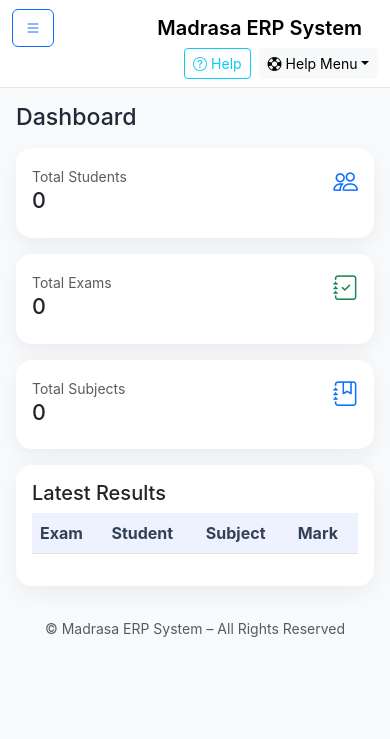
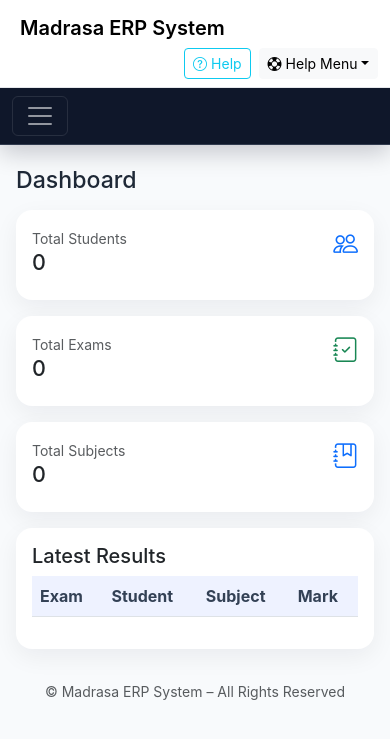
Before and after one commit to Sareef6235/mal, a PHP site: page /pages/dashboard.php in a window 390 px wide. Shown: the top 739 px of the page. Run offline with PHP 8.4, Linux system fonts and the light colour scheme; lists and menus that the app fills with data are empty; some libraries are stand-ins or nearby versions.

Commit message:
Redesign navigation into responsive grouped dropdown navbar

```diff
--- a/assets/css/admin.css
+++ b/assets/css/admin.css
@@ -35,3 +35,19 @@ body{background:var(--bg);color:var(--text);font-family:Inter,system-ui,-apple-s
 .comment-card{background:#fff;border:1px solid #e2e8f0;border-radius:14px;box-shadow:0 6px 20px rgba(2,6,23,.04);transition:all .2s ease}
 .comment-card:hover{transform:translateY(-2px);box-shadow:0 12px 24px rgba(59,130,246,.12)}
 .progress{background:#e2e8f0}
+
+.erp-nav{position:sticky;top:64px;z-index:1035;background:#0f172a;border-bottom:1px solid rgba(148,163,184,.25);box-shadow:0 8px 24px rgba(2,6,23,.2)}
+.erp-nav .nav-link{color:#e2e8f0!important;padding:.65rem .8rem;border-radius:.55rem;font-weight:500;transition:all .25s ease}
+.erp-nav .nav-item:hover>.nav-link,.erp-nav .active-group>.nav-link{background:rgba(59,130,246,.22);color:#fff!important}
+.erp-nav .dropdown-menu{display:block;opacity:0;visibility:hidden;transform:translateY(12px);transition:opacity .25s ease,transform .25s ease,visibility .25s ease;pointer-events:none;margin-top:.35rem;border:1px solid #dbeafe;border-radius:.7rem;max-height:65vh;overflow:auto}
+.erp-nav .dropdown-item{border-radius:.5rem;padding:.45rem .75rem;transition:all .2s ease}
+.erp-nav .dropdown-item:hover,.erp-nav .dropdown-item.active{background:#eff6ff;color:#1d4ed8}
+.erp-nav .dropdown-item.is-checked{background:#dbeafe;color:#1e3a8a;font-weight:600}
+.erp-nav .dropdown-item.is-checked::after{content:"•";float:right;color:#1d4ed8;font-size:1.2rem;line-height:1}
+.nav-search-group{min-width:min(100%,280px)}
+.nav-search-group .input-group-text{background:#1e293b;color:#cbd5e1;border-color:#334155}
+.nav-search-group .form-control{background:#0b1220;color:#e2e8f0;border-color:#334155}
+.nav-search-group .form-control::placeholder{color:#94a3b8}
+.nav-search-group .form-control:focus{box-shadow:none;border-color:#60a5fa}
+@media(min-width:1200px){.erp-nav .dropdown:hover>.dropdown-menu,.erp-nav .dropdown-menu.show{opacity:1;visibility:visible;transform:translateY(0);pointer-events:auto}}
+@media(max-width:1199px){.erp-nav{top:64px}.erp-nav .navbar-collapse{padding:1rem 0}.erp-nav .dropdown-menu{display:none;opacity:1;visibility:visible;transform:none;pointer-events:auto;max-height:320px}.erp-nav .dropdown-menu.show{display:block}.erp-nav .nav-link{padding:.6rem .75rem}.content-wrap{margin-top:.35rem}}
--- a/assets/js/admin.js
+++ b/assets/js/admin.js
@@ -1,8 +1,6 @@
 document.addEventListener('DOMContentLoaded',()=>{
   document.querySelectorAll('[data-bs-toggle="tooltip"]').forEach(el=>new bootstrap.Tooltip(el));
-  const sidebar=document.getElementById('sidebarNav');
-  const tgl=document.getElementById('sidebarToggle');
-  if(tgl&&sidebar) tgl.addEventListener('click',()=>sidebar.classList.toggle('open'));
+
   document.querySelectorAll('[data-table-search]').forEach(inp=>{
     const table=document.querySelector(inp.dataset.tableSearch);
     if(!table) return;
@@ -11,6 +9,22 @@ document.addEventListener('DOMContentLoaded',()=>{
       table.querySelectorAll('tbody tr').forEach(tr=>tr.style.display=tr.innerText.toLowerCase().includes(q)?'':'none');
     });
   });
+
+  const menuSearch=document.getElementById('menuSearch');
+  if(menuSearch){
+    menuSearch.addEventListener('input',()=>{
+      const q=menuSearch.value.toLowerCase().trim();
+      document.querySelectorAll('#erpNav .menu-group-dropdown').forEach(group=>{
+        let hasVisible=false;
+        group.querySelectorAll('.menu-link').forEach(link=>{
+          const matched=!q || (link.dataset.menuLabel||'').includes(q);
+          link.closest('li').style.display=matched?'':'none';
+          if(matched) hasVisible=true;
+        });
+        group.style.display=hasVisible?'':'none';
+      });
+    });
+  }
 
   const helpSearch=document.getElementById('helpSearch');
   if(helpSearch){
--- a/layout/header.php
+++ b/layout/header.php
@@ -15,8 +15,7 @@ if (!isset($config)) { require_once __DIR__ . '/../bootstrap.php'; }
 <body>
 <nav class="topbar navbar navbar-expand-lg">
   <div class="container-fluid">
-    <button class="btn btn-outline-primary d-lg-none" id="sidebarToggle"><i class="bi bi-list"></i></button>
-    <span class="navbar-brand fw-semibold ms-2">Madrasa ERP System</span>
+    <span class="navbar-brand fw-semibold ms-2 ms-lg-0">Madrasa ERP System</span>
     <?php $helpTopic = basename((string)parse_url((string)($_SERVER['REQUEST_URI'] ?? ''), PHP_URL_PATH)); ?>
     <div class="ms-auto d-flex align-items-center gap-2">
       <a class="btn btn-outline-info btn-sm" href="/pages/user_guide.php?topic=<?= e($helpTopic) ?>" data-bs-toggle="tooltip" data-bs-title="Open bilingual help"><i class="bi bi-question-circle me-1"></i>Help</a>
--- a/layout/sidebar.php
+++ b/layout/sidebar.php
@@ -5,62 +5,126 @@ $path = basename((string)parse_url((string)($_SERVER['REQUEST_URI'] ?? ''), PHP_
 
 $groups = [
     [
-        'title' => 'Main',
-        'icon' => 'bi-grid-1x2',
+        'title' => 'Main Portal',
+        'icon' => 'bi-house-door',
         'items' => [
-            ['Dashboard', 'dashboard.php', 'bi-speedometer2'],
-            ['Students', 'students.php', 'bi-people'],
+            ['Portal', '../index.php', 'bi-house'],
+            ['Result Viewer', '../student_result_viewer.php', 'bi-search'],
+        ],
+    ],
+    [
+        'title' => 'ERP Dashboard',
+        'icon' => 'bi-speedometer2',
+        'items' => [
+            ['ERP Dashboard', 'dashboard.php', 'bi-bar-chart'],
+            ['Fest Dashboard', 'fest_dashboard.php', 'bi-stars'],
+        ],
+    ],
+    [
+        'title' => 'Festival Management',
+        'icon' => 'bi-calendar-event',
+        'items' => [
+            ['Festivals', 'festivals.php', 'bi-calendar3'],
+            ['Fest Events', 'festival_events.php', 'bi-megaphone'],
+            ['Fest Participants', 'festival_participants.php', 'bi-people'],
+            ['Fest Scoreboard', 'festival_scoreboard.php', 'bi-trophy'],
+        ],
+    ],
+    [
+        'title' => 'Student Management',
+        'icon' => 'bi-mortarboard',
+        'items' => [
+            ['Students', 'students.php', 'bi-people-fill'],
             ['Subjects', 'subjects.php', 'bi-journal-bookmark'],
             ['Exams', 'exams.php', 'bi-journal-check'],
             ['Results Import', 'results_import.php', 'bi-upload'],
-            ['Rank List', 'rank_list.php', 'bi-trophy'],
+            ['Rank List', 'rank_list.php', 'bi-award'],
             ['Marksheet', 'marksheet.php', 'bi-file-earmark-text'],
-            ['User Guide', 'user_guide.php', 'bi-question-circle'],
         ],
     ],
     [
-        'title' => 'Operations',
-        'icon' => 'bi-gear',
+        'title' => 'Attendance',
+        'icon' => 'bi-qr-code-scan',
         'items' => [
-            ['Attendance (QR)', 'attendance_qr.php', 'bi-qr-code-scan'],
-            ['Fees', 'fees.php', 'bi-cash-stack'],
-            ['ID Cards', 'id_card.php', 'bi-person-vcard'],
-            ['Reports', '../reports/result_report.php', 'bi-graph-up-arrow'],
+            ['Attendance QR', 'attendance_qr.php', 'bi-qr-code'],
+            ['QR Attendance', '../attendance_qr.php', 'bi-camera-video'],
+            ['Scanner Dashboard', '../qr_scanner_dashboard.php', 'bi-speedometer'],
+            ['Camera Scanner', '../scanner.php', 'bi-camera'],
+        ],
+    ],
+    [
+        'title' => 'Fees',
+        'icon' => 'bi-cash-stack',
+        'items' => [
+            ['Fees', 'fees.php', 'bi-cash-coin'],
+            ['Fee Management', '../fee_management.php', 'bi-wallet2'],
+        ],
+    ],
+    [
+        'title' => 'ID Card System',
+        'icon' => 'bi-person-vcard',
+        'items' => [
+            ['ID Cards', 'id_card.php', 'bi-person-vcard-fill'],
+            ['ID Card', '../idcard.php', 'bi-person-badge'],
+            ['Edit ID Card', '../idcard_edit.php', 'bi-pencil-square'],
+            ['Self Card', '../self_card.php', 'bi-person-circle'],
+            ['Self Card Bulk', '../self_card_bulk.php', 'bi-collection'],
+            ['ID Bulk', '../id_card_generator_bulk.php', 'bi-grid-3x3-gap'],
+            ['ID Admin', '../admin_cards.php', 'bi-shield-lock'],
+            ['A4 ID Print', '../idcard_bulk.php', 'bi-printer'],
+        ],
+    ],
+    [
+        'title' => 'Reports',
+        'icon' => 'bi-graph-up-arrow',
+        'items' => [
+            ['Reports', '../reports/result_report.php', 'bi-file-bar-graph'],
+            ['Class Sheet', '../class_result_sheet.php', 'bi-table'],
+            ['Register Result', '../register_result.php', 'bi-clipboard-data'],
+            ['Class Result', '../class_result.php', 'bi-file-earmark-spreadsheet'],
+        ],
+    ],
+    [
+        'title' => 'Admission',
+        'icon' => 'bi-person-plus',
+        'items' => [
+            ['Online Admission', '../admission_form.php', 'bi-person-plus-fill'],
+        ],
+    ],
+    [
+        'title' => 'Certificates',
+        'icon' => 'bi-patch-check',
+        'items' => [
+            ['Certificate', '../certificate.php', 'bi-award'],
+        ],
+    ],
+    [
+        'title' => 'Database',
+        'icon' => 'bi-database',
+        'items' => [
+            ['DB Select', '../database_select.php', 'bi-database-gear'],
+            ['MySQL DB', '../database_mysql.php', 'bi-server'],
+            ['SQLite DB', '../database_sqlite.php', 'bi-filetype-db'],
         ],
     ],
     [
         'title' => 'Admin Tools',
-        'icon' => 'bi-wrench-adjustable-circle',
+        'icon' => 'bi-tools',
         'items' => [
-            ['Database Select', '../database_select.php', 'bi-database-gear'],
-            ['MySQL DB Page', '../database_mysql.php', 'bi-server'],
-            ['SQLite DB Page', '../database_sqlite.php', 'bi-filetype-db'],
             ['Admin Portal', '../admin_portal.php', 'bi-person-workspace'],
-            ['Class Sheet', '../class_result_sheet.php', 'bi-table'],
-            ['Register Result', '../register_result.php', 'bi-search'],
-            ['Certificate', '../certificate.php', 'bi-award'],
-            ['ID Admin', '../admin_cards.php', 'bi-person-badge'],
-            ['A4 ID Print', '../idcard_bulk.php', 'bi-printer'],
-        ],
-    ],
-    [
-        'title' => 'Fest ERP',
-        'icon' => 'bi-stars',
-        'items' => [
-            ['Fest Dashboard', 'fest_dashboard.php', 'bi-speedometer'],
-            ['Festivals', 'festivals.php', 'bi-calendar-event'],
-            ['Events', 'festival_events.php', 'bi-megaphone'],
-            ['Participants', 'festival_participants.php', 'bi-person-lines-fill'],
-            ['Festival Feedback', 'festival_feedback.php', 'bi-chat-left-dots'],
-            ['Feedback Moderation', 'festival_feedback_admin.php', 'bi-shield-check'],
-            ['Live Scoreboard', 'festival_scoreboard.php', 'bi-tv'],
+            ['Bulk Import', '../admin_bulk_upload.php', 'bi-cloud-upload'],
         ],
     ],
 ];
 ?>
-<aside class="col-lg-2 sidebar p-3" id="sidebarNav">
-  <div class="sidebar-title">Navigation</div>
+<nav class="erp-nav navbar navbar-expand-xl navbar-dark" id="erpNav">
+  <div class="container-fluid">
+    <button class="navbar-toggler" type="button" data-bs-toggle="collapse" data-bs-target="#erpNavMenu" aria-controls="erpNavMenu" aria-expanded="false" aria-label="Toggle navigation">
+      <span class="navbar-toggler-icon"></span>
+    </button>
 
+    <div class="collapse navbar-collapse" id="erpNavMenu">
+      <ul class="navbar-nav align-items-xl-center flex-wrap gap-xl-1">
         <?php foreach ($groups as $group): ?>
           <?php
             $isGroupActive = false;
@@ -71,22 +135,32 @@ $groups = [
                 }
             }
           ?>
-    <details class="menu-group" <?= $isGroupActive ? 'open' : '' ?>>
-      <summary>
-        <span><i class="bi <?= e((string)$group['icon']) ?> me-2"></i><?= e((string)$group['title']) ?></span>
-        <i class="bi bi-chevron-down"></i>
-      </summary>
-      <ul class="nav flex-column gap-1 mt-2">
+          <li class="nav-item dropdown menu-group-dropdown <?= $isGroupActive ? 'active-group' : '' ?>">
+            <a class="nav-link dropdown-toggle" href="#" role="button" data-bs-toggle="dropdown" aria-expanded="false">
+              <i class="bi <?= e((string)$group['icon']) ?> me-1"></i><?= e((string)$group['title']) ?>
+            </a>
+            <ul class="dropdown-menu shadow-sm">
               <?php foreach ($group['items'] as [$label, $href, $icon]): ?>
                 <?php $isActive = $path === basename($href); ?>
-          <li class="nav-item">
-            <a class="nav-link <?= $isActive ? 'active is-checked' : '' ?>" href="<?= e($href) ?>">
+                <li>
+                  <a class="dropdown-item menu-link <?= $isActive ? 'active is-checked' : '' ?>" href="<?= e($href) ?>" data-menu-label="<?= e(strtolower((string)$label . ' ' . (string)$group['title'])) ?>">
                     <i class="bi <?= e($icon) ?> me-2"></i><?= e($label) ?>
                   </a>
                 </li>
               <?php endforeach; ?>
             </ul>
-    </details>
+          </li>
         <?php endforeach; ?>
-</aside>
-<main class="col-lg-10 p-3 content-wrap">
+      </ul>
+
+      <form class="d-flex ms-xl-auto mt-3 mt-xl-0" role="search">
+        <div class="input-group nav-search-group">
+          <span class="input-group-text"><i class="bi bi-search"></i></span>
+          <input id="menuSearch" class="form-control" type="search" placeholder="Search menu..." aria-label="Search menu">
+        </div>
+      </form>
+    </div>
+  </div>
+</nav>
+
+<main class="col-12 p-3 content-wrap">
```
Lines whose indentation alone changed are shown as unchanged.
